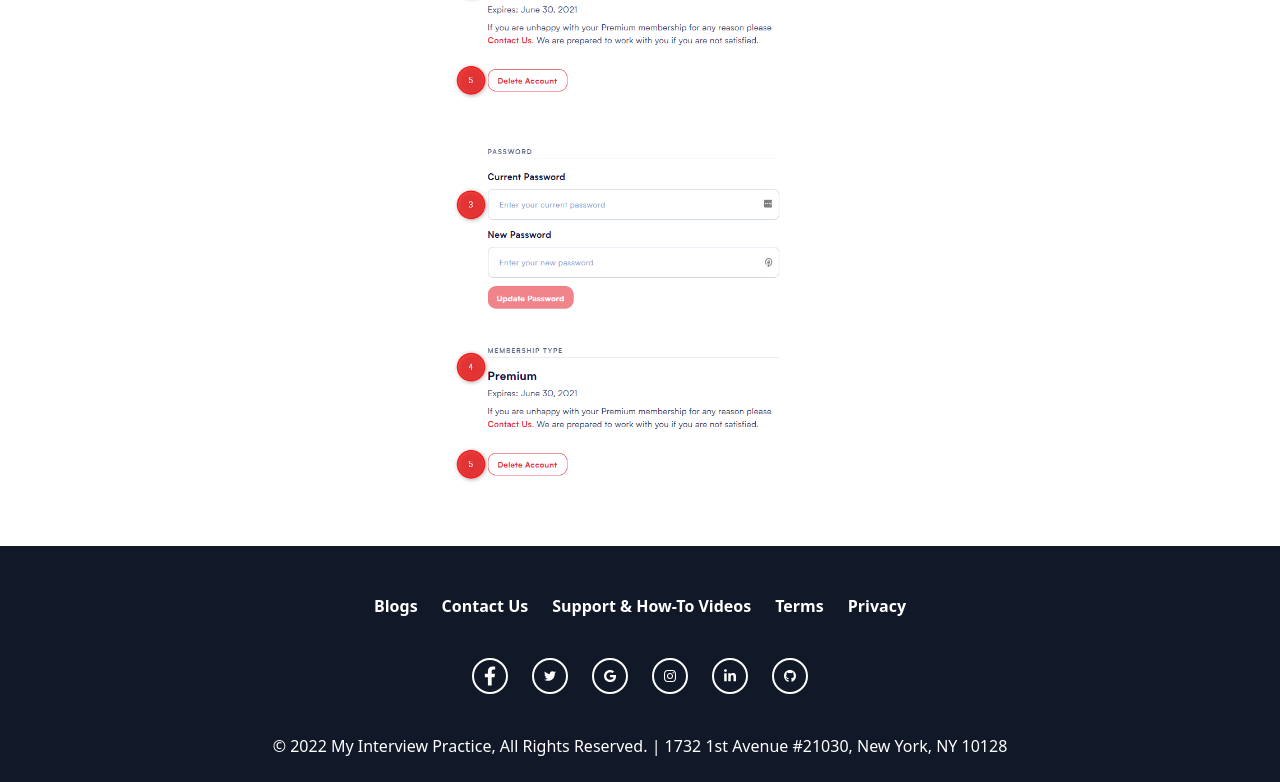
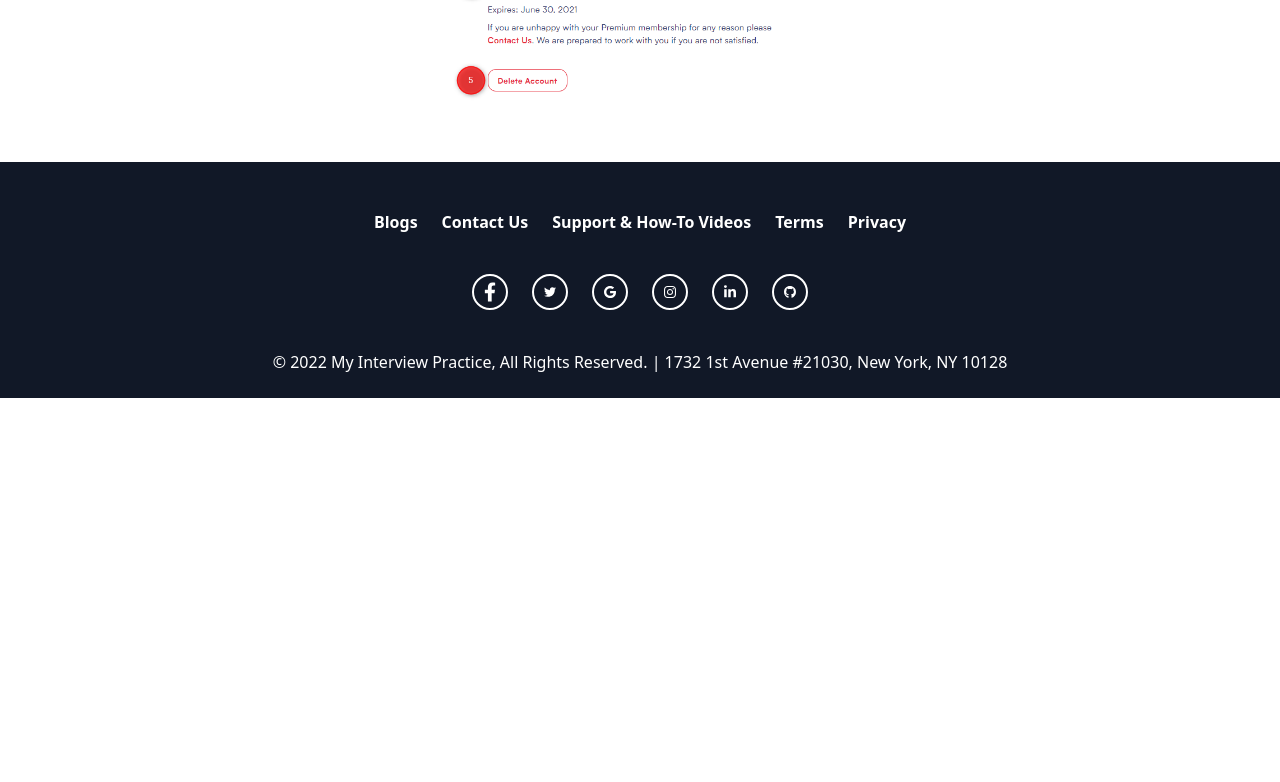
Before and after one commit to alminAl/my-interview-point, a React (Create React App) app: page /support/manage in a window 1280 px wide. Shown: the part 1525-2307 px from the top of the page. After the commit the page ends 1923 px from the top, so only its background shows below. Built offline with nearby package versions, Linux system fonts and the light colour scheme.

Commit message:
support page

```diff
--- a/src/components/Support/Article/Manage.jsx
+++ b/src/components/Support/Article/Manage.jsx
@@ -2,7 +2,7 @@ import React from "react";
 import manageAcc1 from "../../../assets/article/Manage Settings 1.png";
 import manageAcc2 from "../../../assets/article/Manage Settings 2.png";
 import manageAcc3 from "../../../assets/article/Manage Settings 3.png";
-import manageAcc4 from "../../../assets/article/Manage Settings 4.png";
+
 const Manage = () => {
   return (
     <div className="py-4">
@@ -49,11 +49,7 @@ const Manage = () => {
           src={manageAcc3}
           alt={manageAcc3}
         />
-        <img
-          className="object-center	lg:max-w-sm mx-auto	mb-6"
-          src={manageAcc4}
-          alt={manageAcc4}
-        />
+
       </div>
     </div>
   );
--- /dev/null
+++ b/src/components/Support/Video.css
@@ -0,0 +1,4 @@
+#iframe-container {
+     -webkit-filter: blur(3px);
+     filter: blur(3px);
+   }
--- a/src/components/Support/Video.jsx
+++ b/src/components/Support/Video.jsx
@@ -14,7 +14,7 @@ const Video = () => {
               className="relative h-0 overflow-hidden max-w-full w-full"
               style={{ paddingBottom: "56.25%" }}
             >
-              <iframe
+               <iframe
                 src="https://www.youtube.com/embed/Ht45lw8VvWo"
                 frameBorder="0"
                 allowFullScreen
```
